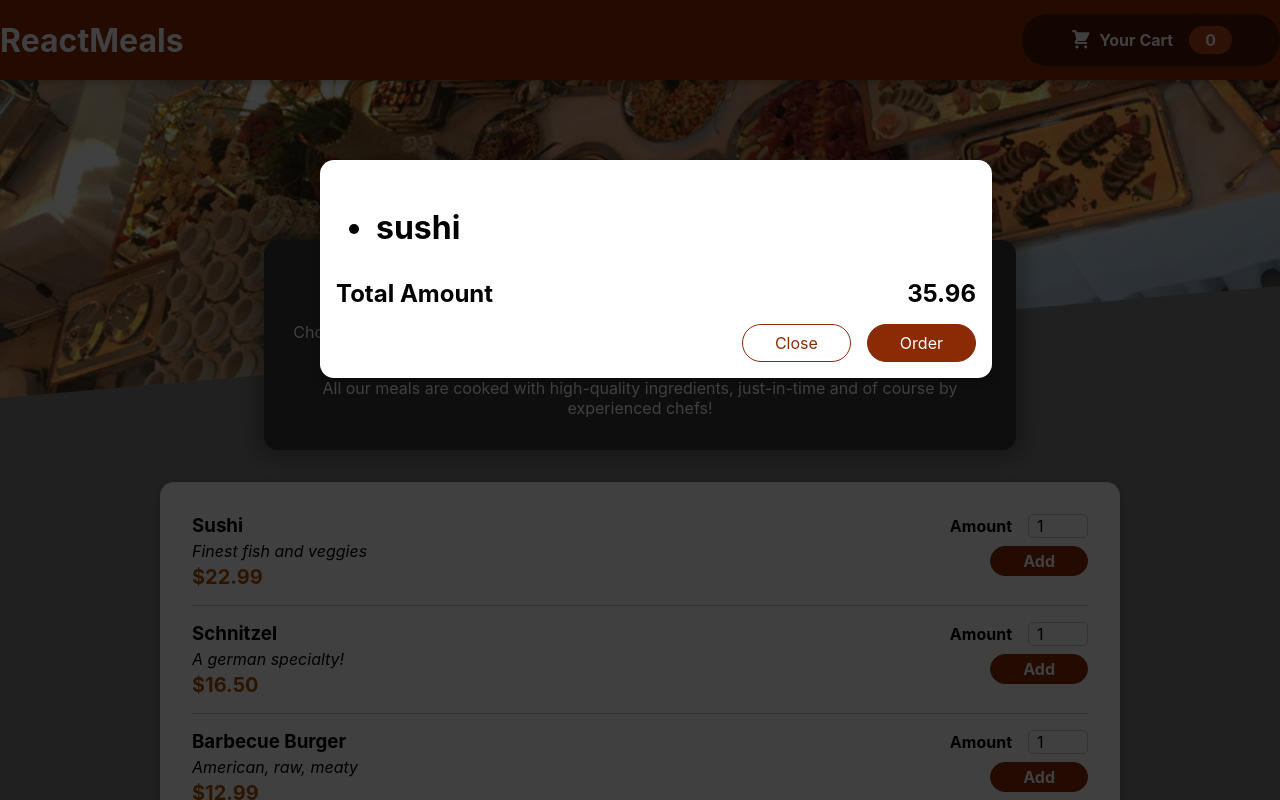
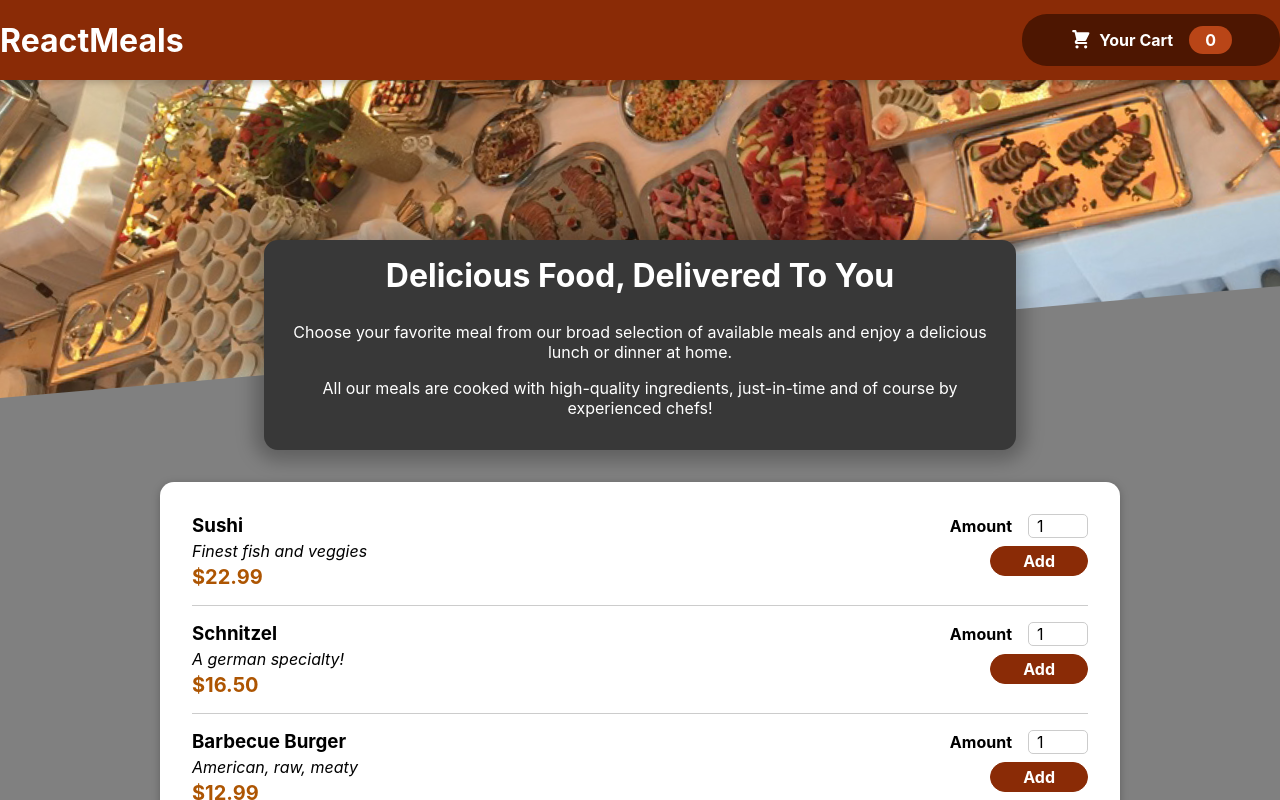
Before and after one commit to sukku-akky/ReactRestaurantApp, a React (Create React App) app: page / in a window 1280 px wide. Shown: the top 800 px of the page. Built offline with nearby package versions, Linux system fonts and the light colour scheme.

Commit message:
cart-open-and-close

```diff
--- a/src/App.js
+++ b/src/App.js
@@ -1,12 +1,23 @@
-import { Fragment } from "react";
+import { Fragment ,useState} from "react";
 import Header from "./components/Layout/Header";
 import Meals from "./components/Meals/Meals";
 import Cart from "./components/Cart/Cart"
 function App() {
+
+  const [cartIsShown,setCartIsShown]=useState(false);
+
+  const showCartHandler=()=>{
+    setCartIsShown(true);
+
+  }
+  const hideCartHandler=()=>{
+    setCartIsShown(false);
+
+  }
   return (
    <Fragment>
-    <Cart/>
-    <Header/>
+    {cartIsShown && <Cart closeCart={hideCartHandler}/>}
+    <Header openCart={showCartHandler}/>
     <main>
       <Meals/>
     </main>
--- a/src/components/Cart/Cart.js
+++ b/src/components/Cart/Cart.js
@@ -10,14 +10,14 @@
 
         </ul>
     )
-    return <Modal>
+    return <Modal onClick={props.closeCart}>
         <h1>{cartItems}</h1>
         <div className={classes.total}>
             <span>Total Amount</span>
             <span>35.96</span>
         </div>
         <div className={classes.actions}>
-            <button className={classes['button--alt']}>Close</button>
+            <button className={classes['button--alt']} onClick={props.closeCart}>Close</button>
             <button className={classes.button}>Order</button>
         </div>
     </Modal>
--- a/src/components/Layout/Header.js
+++ b/src/components/Layout/Header.js
@@ -1,11 +1,11 @@
 import classes from './Header.module.css';
 import mealsImage from "../../assets/meals.jpg";
 import HeaderCartButton from './HeaderCartButton';
-const Header=()=>{
+const Header=(props)=>{
     return <>
     <header className={classes.header}>
         <h1>ReactMeals</h1>
-        <HeaderCartButton/>
+        <HeaderCartButton onClick={props.openCart}/>
     </header>
     <div className={classes['main-image']}>
         <img src={mealsImage} alt='A table full of delicious foods'/>
--- a/src/components/Layout/HeaderCartButton.js
+++ b/src/components/Layout/HeaderCartButton.js
@@ -2,8 +2,8 @@
 import CartIcon from "../Cart/CartIcon";
 
 
-const HeaderCartButton=()=>{
-    return <button className={classes.button}>
+const HeaderCartButton=(props)=>{
+    return <button className={classes.button} onClick={props.onClick}>
         <span className={classes.icon}>
             <CartIcon/>
         </span>
--- a/src/components/UI/Modal.js
+++ b/src/components/UI/Modal.js
@@ -1,8 +1,8 @@
 import classes from "./Modal.module.css";
 import ReactDom from "react-dom";
 
-const Backdrop=()=>{
-    return <div className={classes.backdrop}/>
+const Backdrop=(props)=>{
+    return <div className={classes.backdrop} onClick={props.onClick}/>
 }
 
 const ModalOverlay=(props)=>{
@@ -15,7 +15,7 @@
 
 const Modal=(props)=>{
     return <>
-    {ReactDom.createPortal(<Backdrop/>,portalElement)}
+    {ReactDom.createPortal(<Backdrop onClick={props.onClick}/>,portalElement)}
     {ReactDom.createPortal(<ModalOverlay>{props.children}</ModalOverlay>,portalElement)}
     </>
 
```
